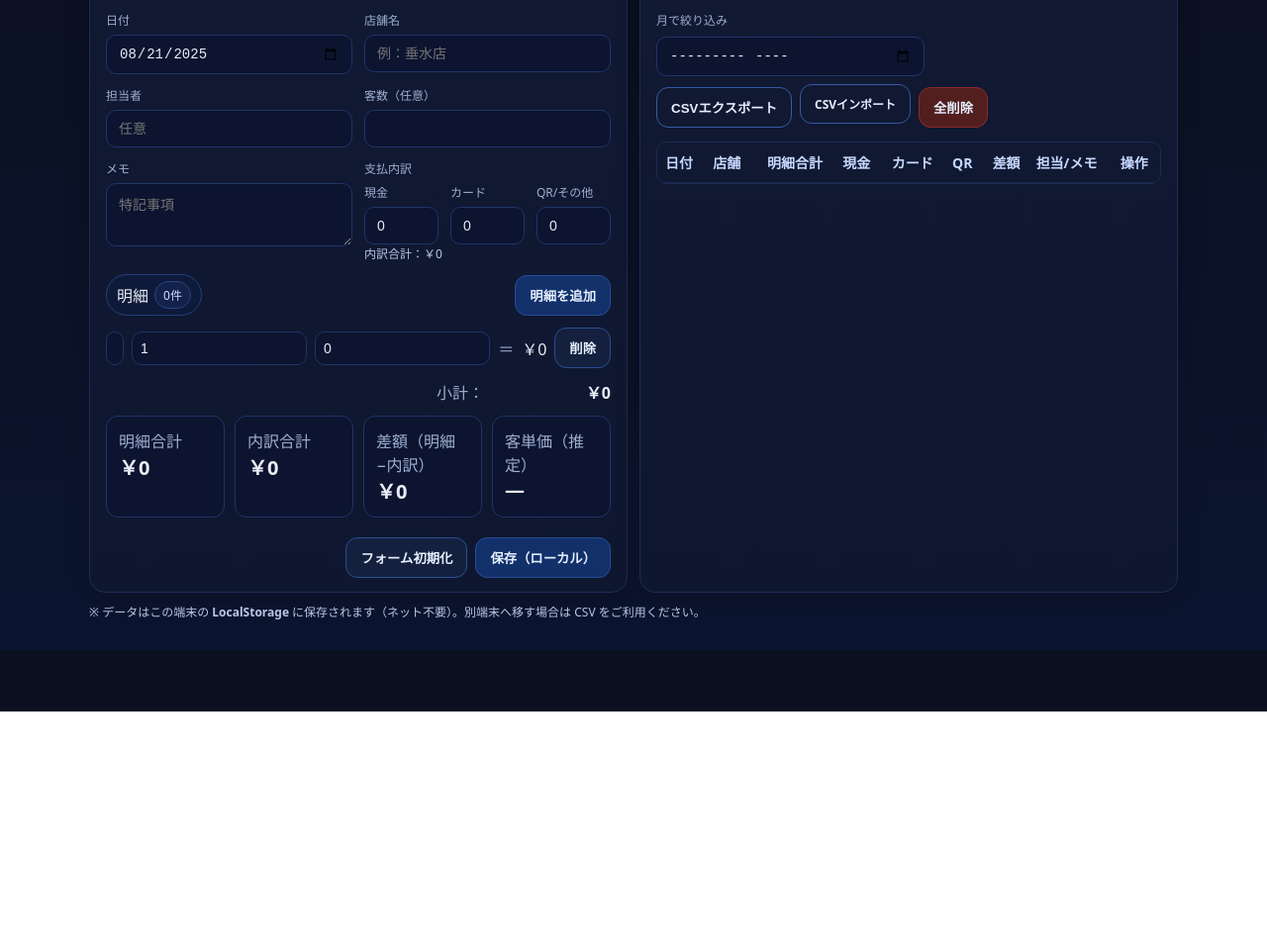
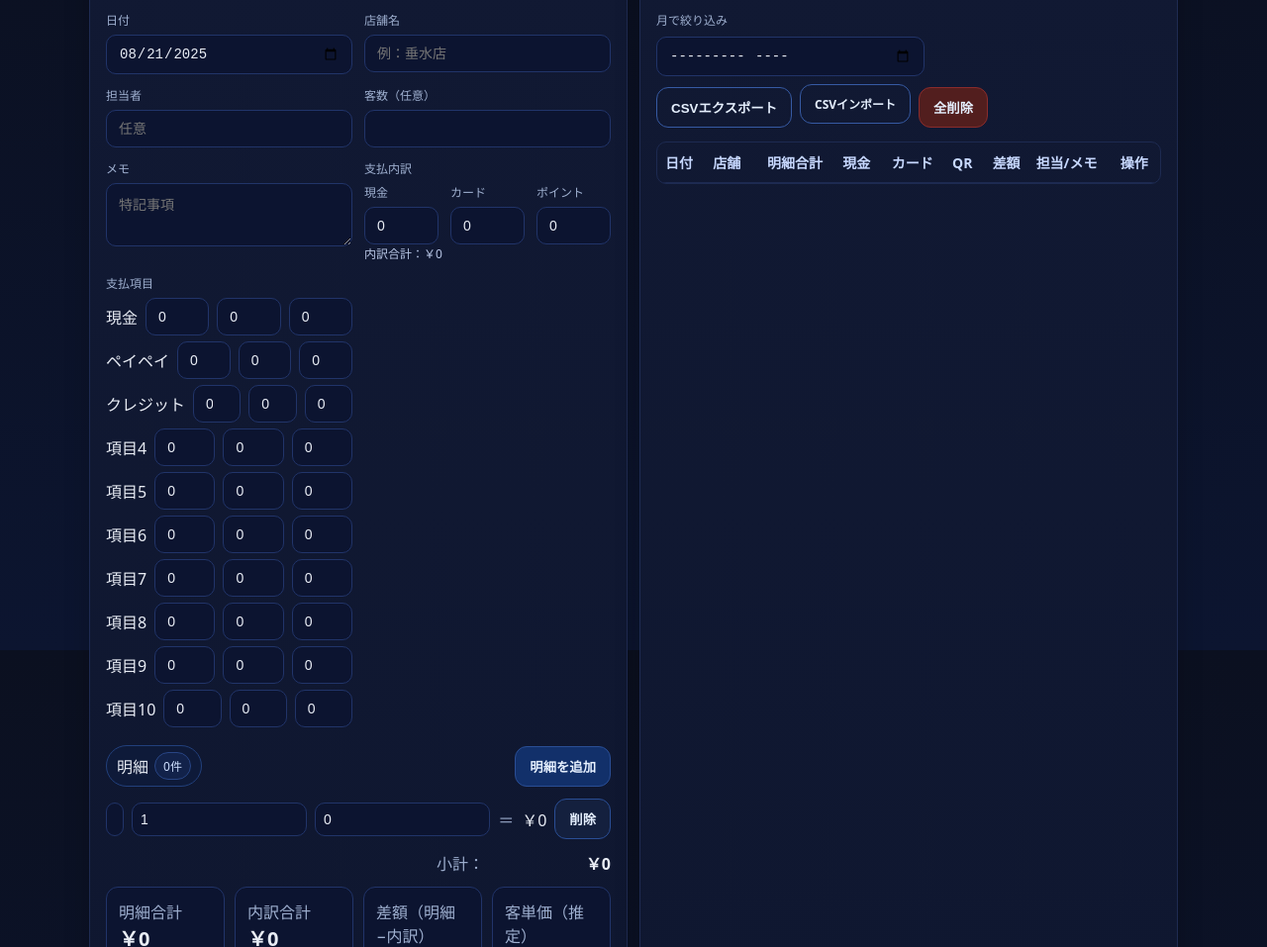
Before and after one commit to tatsumi-14776/sales, a plain HTML site: page Untitled-2.html in a window 1280 px wide. Shown: the part 143-1100 px from the top of the page at 99% size. Before the commit the page ends 862 px from the top, so only its background shows below. Drawn offline with Linux system fonts and the light colour scheme.

Commit message:
feat: separate payment rows with tax split

```diff
--- a/Untitled-2.html
+++ b/Untitled-2.html
@@ -23,6 +23,7 @@
     textarea{min-height:64px}
     .row{display:grid;grid-template-columns:1fr auto auto auto auto auto;gap:8px;align-items:center}
     .row input{padding:8px}
+    .pay-row{display:grid;grid-template-columns:auto 1fr 1fr 1fr;gap:8px;align-items:center;margin-bottom:6px}
     .tag{display:inline-block;font-size:12px;padding:4px 8px;border-radius:999px;background:#12224a;color:#cfe0ff;border:1px solid #284585}
     .btn{appearance:none;border:1px solid #2a4e95;background:#12306a;color:#e6f0ff;padding:10px 14px;border-radius:12px;font-weight:600;cursor:pointer}
     .btn:hover{filter:brightness(1.08)}
@@ -84,11 +85,77 @@
                 <input id="card" type="number" min="0" step="1" inputmode="numeric" value="0" />
               </div>
               <div>
-                <label for="qr">QR/その他</label>
+                <label for="qr">ポイント</label>
                 <input id="qr" type="number" min="0" step="1" inputmode="numeric" value="0" />
               </div>
             </div>
             <div class="hint" id="payTotalHint">内訳合計：0円</div>
+          </div>
+
+          <div>
+            <label>支払項目</label>
+            <div id="payItems">
+              <div class="pay-row">
+                <span>現金</span>
+                <input id="payItem1_10" class="i-tax10" type="number" min="0" step="1" inputmode="numeric" value="0" placeholder="10%" />
+                <input id="payItem1_8" class="i-tax8" type="number" min="0" step="1" inputmode="numeric" value="0" placeholder="8%" />
+                <input id="payItem1_total" class="i-total" type="number" readonly value="0" />
+              </div>
+              <div class="pay-row">
+                <span>ペイペイ</span>
+                <input id="payItem2_10" class="i-tax10" type="number" min="0" step="1" inputmode="numeric" value="0" placeholder="10%" />
+                <input id="payItem2_8" class="i-tax8" type="number" min="0" step="1" inputmode="numeric" value="0" placeholder="8%" />
+                <input id="payItem2_total" class="i-total" type="number" readonly value="0" />
+              </div>
+              <div class="pay-row">
+                <span>クレジット</span>
+                <input id="payItem3_10" class="i-tax10" type="number" min="0" step="1" inputmode="numeric" value="0" placeholder="10%" />
+                <input id="payItem3_8" class="i-tax8" type="number" min="0" step="1" inputmode="numeric" value="0" placeholder="8%" />
+                <input id="payItem3_total" class="i-total" type="number" readonly value="0" />
+              </div>
+              <div class="pay-row">
+                <span>項目4</span>
+                <input id="payItem4_10" class="i-tax10" type="number" min="0" step="1" inputmode="numeric" value="0" placeholder="10%" />
+                <input id="payItem4_8" class="i-tax8" type="number" min="0" step="1" inputmode="numeric" value="0" placeholder="8%" />
+                <input id="payItem4_total" class="i-total" type="number" readonly value="0" />
+              </div>
+              <div class="pay-row">
+                <span>項目5</span>
+                <input id="payItem5_10" class="i-tax10" type="number" min="0" step="1" inputmode="numeric" value="0" placeholder="10%" />
+                <input id="payItem5_8" class="i-tax8" type="number" min="0" step="1" inputmode="numeric" value="0" placeholder="8%" />
+                <input id="payItem5_total" class="i-total" type="number" readonly value="0" />
+              </div>
+              <div class="pay-row">
+                <span>項目6</span>
+                <input id="payItem6_10" class="i-tax10" type="number" min="0" step="1" inputmode="numeric" value="0" placeholder="10%" />
+                <input id="payItem6_8" class="i-tax8" type="number" min="0" step="1" inputmode="numeric" value="0" placeholder="8%" />
+                <input id="payItem6_total" class="i-total" type="number" readonly value="0" />
+              </div>
+              <div class="pay-row">
+                <span>項目7</span>
+                <input id="payItem7_10" class="i-tax10" type="number" min="0" step="1" inputmode="numeric" value="0" placeholder="10%" />
+                <input id="payItem7_8" class="i-tax8" type="number" min="0" step="1" inputmode="numeric" value="0" placeholder="8%" />
+                <input id="payItem7_total" class="i-total" type="number" readonly value="0" />
+              </div>
+              <div class="pay-row">
+                <span>項目8</span>
+                <input id="payItem8_10" class="i-tax10" type="number" min="0" step="1" inputmode="numeric" value="0" placeholder="10%" />
+                <input id="payItem8_8" class="i-tax8" type="number" min="0" step="1" inputmode="numeric" value="0" placeholder="8%" />
+                <input id="payItem8_total" class="i-total" type="number" readonly value="0" />
+              </div>
+              <div class="pay-row">
+                <span>項目9</span>
+                <input id="payItem9_10" class="i-tax10" type="number" min="0" step="1" inputmode="numeric" value="0" placeholder="10%" />
+                <input id="payItem9_8" class="i-tax8" type="number" min="0" step="1" inputmode="numeric" value="0" placeholder="8%" />
+                <input id="payItem9_total" class="i-total" type="number" readonly value="0" />
+              </div>
+              <div class="pay-row">
+                <span>項目10</span>
+                <input id="payItem10_10" class="i-tax10" type="number" min="0" step="1" inputmode="numeric" value="0" placeholder="10%" />
+                <input id="payItem10_8" class="i-tax8" type="number" min="0" step="1" inputmode="numeric" value="0" placeholder="8%" />
+                <input id="payItem10_total" class="i-total" type="number" readonly value="0" />
+              </div>
+            </div>
           </div>
 
           <div class="grid" style="grid-column:1/-1">
@@ -268,6 +335,19 @@
 
     [cash,card,qr,customers].forEach(x=>x.addEventListener('input', recalcTotals));
 
+    function updatePayItemTotals(){
+      document.querySelectorAll('.pay-row').forEach(row=>{
+        const t10 = nOr0(row.querySelector('.i-tax10').value);
+        const t8 = nOr0(row.querySelector('.i-tax8').value);
+        row.querySelector('.i-total').value = t10 + t8;
+      });
+    }
+    document.querySelectorAll('.pay-row input').forEach(inp=>{
+      if(!inp.classList.contains('i-total')){
+        inp.addEventListener('input', updatePayItemTotals);
+      }
+    });
+
     document.getElementById('addRowBtn').addEventListener('click',()=>addRow());
     document.getElementById('clearForm').addEventListener('click',()=>{
       store.value = '';
@@ -422,6 +502,7 @@
     // 初期行
     addRow();
     recalcTotals();
+    updatePayItemTotals();
     renderList();
   </script>
 </body>
```
